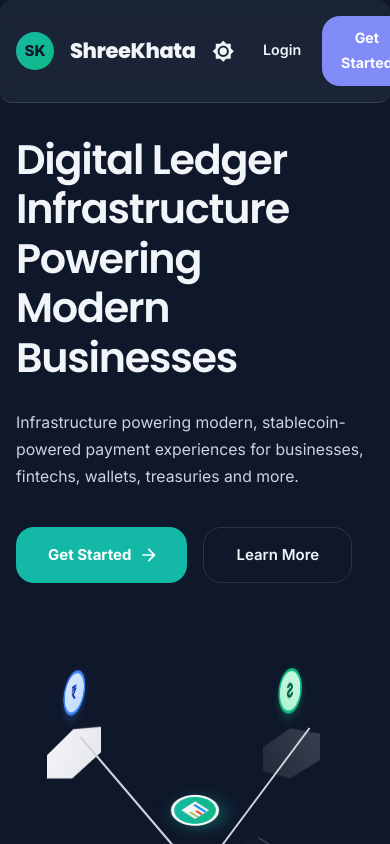
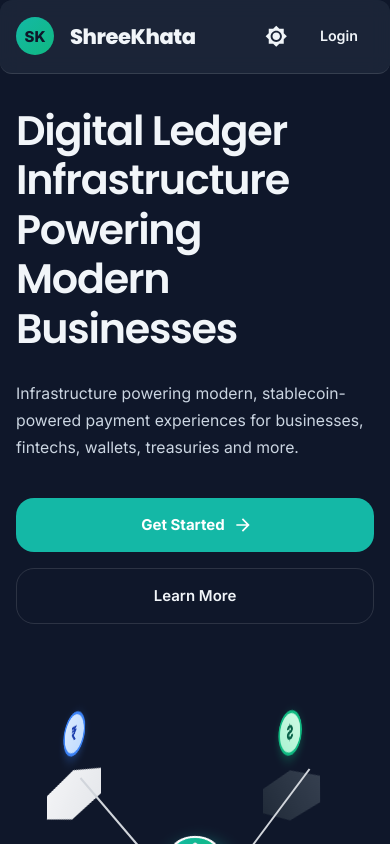
Before and after one commit to ashishSOK/shreekhatafrontend, a React (Vite) app: page /welcome in a window 390 px wide. Shown: the top 844 px of the page. Built offline with nearby package versions, Linux system fonts and the light colour scheme; no server answers.

Commit message:
Fix mobile Welcome page 'Get Started' button and remove 3D effect

```diff
--- a/src/pages/Welcome.jsx
+++ b/src/pages/Welcome.jsx
@@ -277,6 +277,7 @@ const Welcome = () => {
                                     onClick={() => navigate('/signup')}
                                     endIcon={<ArrowForward sx={{ fontSize: 16 }} />}
                                     sx={{
+                                        display: { xs: 'none', sm: 'flex' }, // Hide on mobile
                                         px: { xs: 2, md: 3 },
                                         py: 1.25,
                                         ml: 1,
@@ -301,23 +302,16 @@ const Welcome = () => {
                 </Container>
             </AppBar>
 
-            {/* Hero Section with 3D Perspective */}
+            {/* Hero Section */}
             <Box
                 sx={{
                     pt: { xs: 4, md: 6 },
                     pb: { xs: 8, md: 12 },
-                    perspective: '2000px',
-                    perspectiveOrigin: 'center center',
+                    // Removed 3D perspective
                 }}
             >
                 <Container maxWidth="xl">
-                    <Box
-                        sx={{
-                            transformStyle: 'preserve-3d',
-                            transform: `rotateY(${mousePosition.x * 0.5}deg) rotateX(${-mousePosition.y * 0.5}deg)`,
-                            transition: 'transform 0.3s cubic-bezier(0.4, 0, 0.2, 1)',
-                        }}
-                    >
+                    <Box>
                         <Grid container spacing={8} alignItems="center">
                             {/* Left: Content */}
                             <Grid item xs={12} md={6}>
@@ -356,7 +350,11 @@ const Welcome = () => {
                                         Infrastructure powering modern, stablecoin-powered payment experiences for
                                         businesses, fintechs, wallets, treasuries and more.
                                     </Typography>
-                                    <Stack direction="row" spacing={2}>
+                                    <Stack
+                                        direction={{ xs: 'column', sm: 'row' }}
+                                        spacing={2}
+                                        sx={{ width: { xs: '100%', sm: 'auto' } }}
+                                    >
                                         <Button
                                             onClick={() => navigate('/signup')}
                                             endIcon={<ArrowForward sx={{ fontSize: 18 }} />}
@@ -370,6 +368,7 @@ const Welcome = () => {
                                                 fontSize: '1rem',
                                                 borderRadius: 1.5,
                                                 boxShadow: 'none',
+                                                width: { xs: '100%', sm: 'auto' },
                                                 '&:hover': {
                                                     bgcolor: '#0D9488',
                                                     boxShadow: 'none',
@@ -390,6 +389,7 @@ const Welcome = () => {
                                                 borderRadius: 1.5,
                                                 border: '1.5px solid',
                                                 borderColor: 'divider',
+                                                width: { xs: '100%', sm: 'auto' },
                                                 '&:hover': {
                                                     bgcolor: 'action.hover',
                                                     borderColor: 'text.secondary',
```
